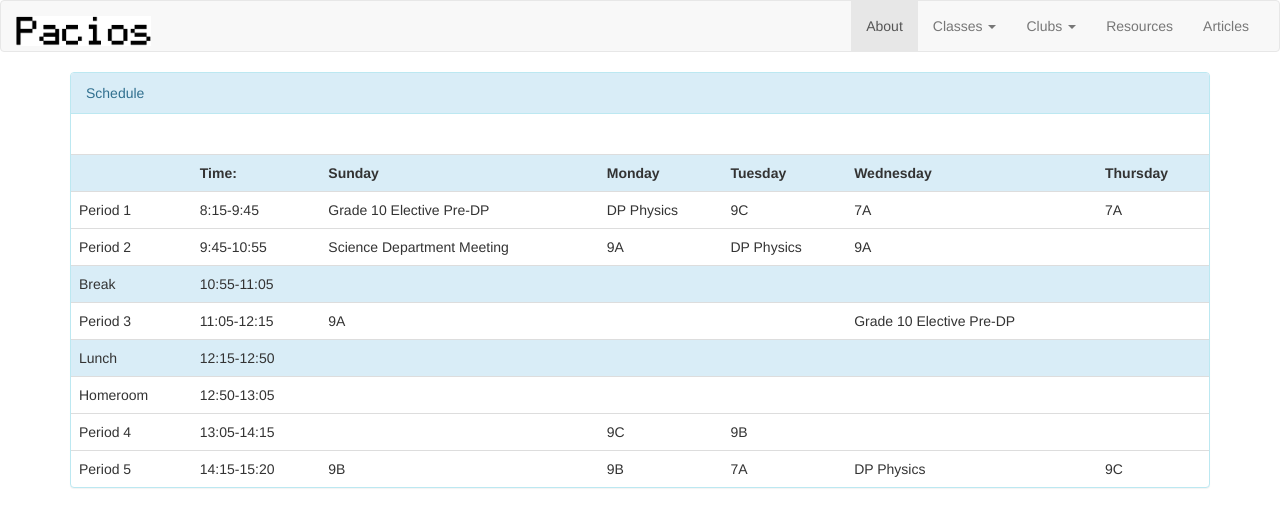
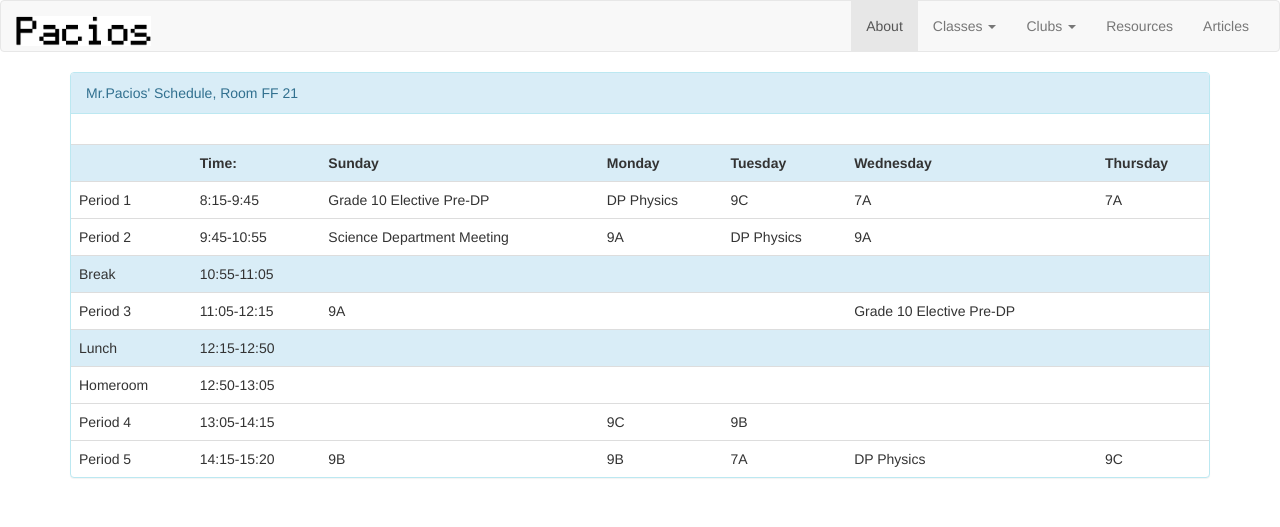
Before and after one commit to RodrigoPacios/mrpacios1, a Jekyll site: the page built from about.html, in a window 1280 px wide. Shown: the top 527 px of the page. Built offline with Jekyll 4.4.1, drawn with Linux system fonts in a browser that asks for light colours; nearby versions of some CDN libraries.

```diff
--- a/about.html
+++ b/about.html
@@ -6,9 +6,8 @@
         <div class="col-md-12">
             <div class="panel panel-info">
                 <!-- Default panel contents -->
-                <div class="panel-heading">Schedule</div>
+                <div class="panel-heading">Mr.Pacios' Schedule, Room FF 21</div>
                 <div class="panel-body">
-                <p></p>
                 </div>
 
                 <!-- Table -->
```
